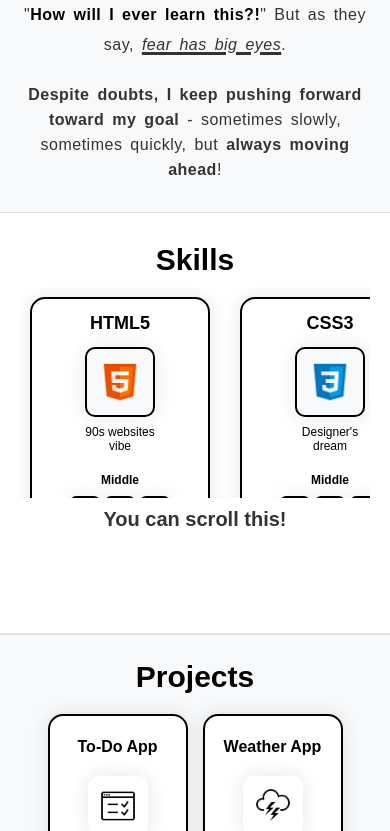
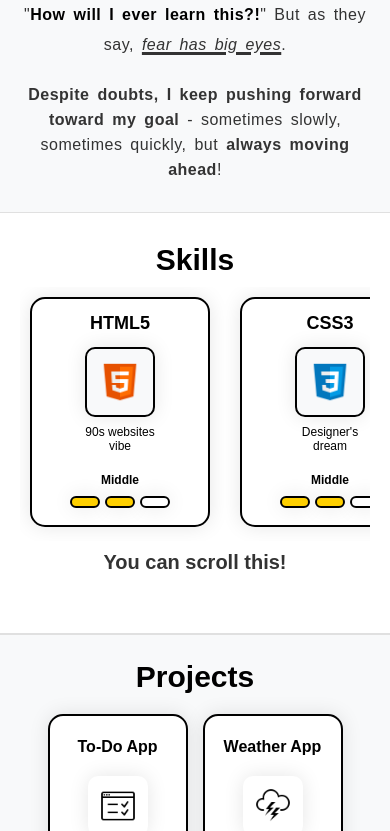
Before and after one commit to everidiy/Site-About-Me, a React (Vite) app: page / in a window 390 px wide. Shown: the part 1124-1955 px from the top of the page. Built offline with nearby package versions, Linux system fonts and the light colour scheme.

Commit message:
mobile 1.2

```diff
--- a/src/styles/skills.css
+++ b/src/styles/skills.css
@@ -329,7 +329,7 @@
     }
 
     .slider-container {
-        height: 25vh;
+        height: 30vh;
         padding: 10px;
     }
 
```
